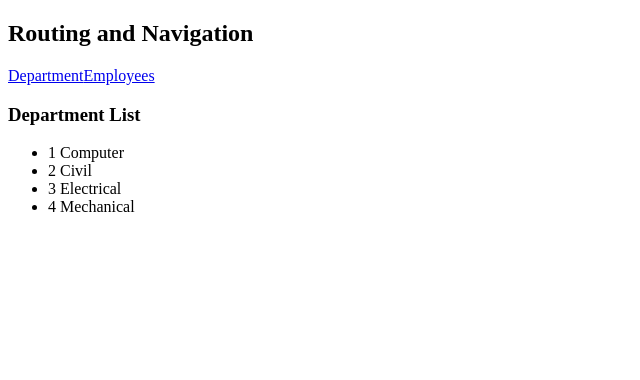
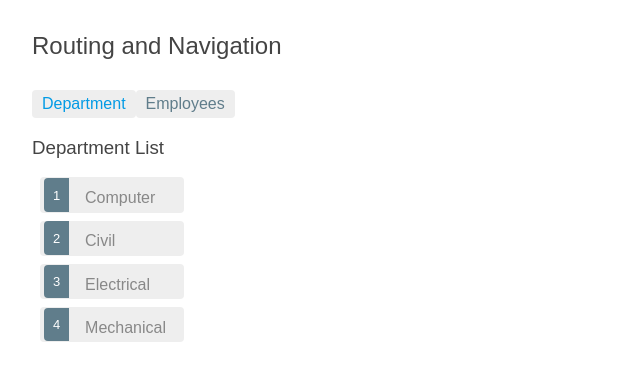
Before and after one commit to devansheee/fluffy-umbrella, an Angular app: page /departments in a window 1280 px wide. Shown: the top 380 px of the page, without its empty margins (0-640 px from the left). Built offline with nearby package versions, Linux system fonts and the light colour scheme.

Commit message:
Routing completed with relative navigation.

```diff
--- a/src/app/app-routing.module.ts
+++ b/src/app/app-routing.module.ts
@@ -1,7 +1,9 @@
 import { NgModule } from '@angular/core';
 import { RouterModule, Routes } from '@angular/router';
+import { DepartmentContactComponent } from './department-contact/department-contact.component';
 import { DepartmentDetailComponent } from './department-detail/department-detail.component';
 import { DepartmentListComponent } from './department-list/department-list.component';
+import { DepartmentOverviewComponent } from './department-overview/department-overview.component';
 import { EmployeeListComponent } from './employee-list/employee-list.component';
 import { PageNotFoundComponent } from './page-not-found/page-not-found.component';
 
@@ -11,7 +13,16 @@ const routes: Routes = [
   {path: '', redirectTo: '/departments', pathMatch: 'full'},
   {path: 'departments', component: DepartmentListComponent},
   {path: 'employees', component: EmployeeListComponent},
-  {path: 'departments/:id', component: DepartmentDetailComponent},
+  //adding child routes to the department details component.
+  {
+    path: 'departments/:id',
+    component: DepartmentDetailComponent,
+    children:[
+      {path: 'overview', component: DepartmentOverviewComponent},
+      {path: 'contact', component: DepartmentContactComponent}
+    ]
+
+  },
   {path: '**', component: PageNotFoundComponent}
  ];
 
@@ -23,4 +34,7 @@ export class AppRoutingModule { }
 export const routingComponents = [DepartmentListComponent,
                                   EmployeeListComponent,
                                   PageNotFoundComponent,
-                                  DepartmentDetailComponent]
+                                  DepartmentDetailComponent,
+                                  DepartmentOverviewComponent,
+                                  DepartmentContactComponent
+                                ]
--- a/src/app/app.module.ts
+++ b/src/app/app.module.ts
@@ -12,6 +12,8 @@ import { EmployeesService } from 'src/services/employees.service';
 import {HttpClientModule} from '@angular/common/http';
 import { PageNotFoundComponent } from './page-not-found/page-not-found.component';
 import { DepartmentDetailComponent } from './department-detail/department-detail.component';
+import { DepartmentOverviewComponent } from './department-overview/department-overview.component';
+import { DepartmentContactComponent } from './department-contact/department-contact.component';
 
 
 @NgModule({
@@ -24,6 +26,8 @@ import { DepartmentDetailComponent } from './department-detail/department-detail
     routingComponents,
     PageNotFoundComponent,
     DepartmentDetailComponent,
+    DepartmentOverviewComponent,
+    DepartmentContactComponent,
   ],
   imports: [
     BrowserModule,
--- /dev/null
+++ b/src/app/department-contact/department-contact.component.ts
@@ -0,0 +1,20 @@
+import { Component, OnInit } from '@angular/core';
+
+@Component({
+  selector: 'app-department-contact',
+  template: `
+    <p>
+      department-contact works!
+    </p>
+  `,
+  styles: [
+  ]
+})
+export class DepartmentContactComponent implements OnInit {
+
+  constructor() { }
+
+  ngOnInit(): void {
+  }
+
+}
--- a/src/app/department-detail/department-detail.component.ts
+++ b/src/app/department-detail/department-detail.component.ts
@@ -4,52 +4,66 @@ import { Router } from '@angular/router';
 @Component({
   selector: 'app-department-detail',
   template: `
-   <h3>You've selected department :{{deptInt}} </h3>
-    <a (click)="previous()">Previous</a> <br> <br>
-    <a (click)="next()">Next</a>
+    <h3>You've selected department :{{ deptInt }}</h3>
 
+    <p>
+      <button (click)="showOverview()">Overview</button> <br> <br>
+      <button (click)="showContact()">Contact</button>
+    </p>
+    <router-outlet></router-outlet>
+    <p>
+      <button (click)="previous()">Previous</button> <br />
+      <br />
+      <button (click)="next()">Next</button>
+    </p>
     <div>
       <button (click)="goToDepartments()">Back</button>
     </div>
   `,
-  styles: [
-  ]
+  styles: [],
 })
 export class DepartmentDetailComponent implements OnInit {
-
   public departmentId: any;
-  public deptInt : number = -1;
-  constructor(private route: ActivatedRoute, private router : Router) { }
+  public deptInt: number = -1;
+  constructor(private route: ActivatedRoute, private router: Router) {}
 
   ngOnInit(): void {
     //we did not use snapshot approach bcz it did not change the id in the url in the previous versions ig
-   // this.departmentId = this.route.snapshot.paramMap.get('id');
+    // this.departmentId = this.route.snapshot.paramMap.get('id');
     //this.deptInt = parseInt( this.departmentId);
-    this.route.paramMap.subscribe((params: ParamMap) =>{
+    this.route.paramMap.subscribe((params: ParamMap) => {
       this.departmentId = params.get('id');
     });
     this.deptInt = parseInt(this.departmentId);
   }
 
-  previous(){
-
+  previous() {
     let previousId = --this.deptInt;
     this.router.navigate(['/departments', previousId]);
-    console.log(this.deptInt, " ", previousId);
-
+    console.log(this.deptInt, ' ', previousId);
   }
-  next(){
-
+  next() {
     let nextId = ++this.deptInt;
     this.router.navigate(['/departments', nextId]);
     console.log(this.deptInt, ' ', nextId);
   }
 
-  goToDepartments(){
+  goToDepartments() {
     //optional parameters in routing
     let selectedId = this.deptInt ? this.deptInt : null;
-    this.router.navigate(['/departments', {id: selectedId}]);
 
+    //this.router.navigate(['/departments', {id: selectedId}]);  >>> absolute routing to be removed.
+    //relative routing. ../ means a step back
+    this.router.navigate(['../', { id: selectedId }], {
+      relativeTo: this.route,
+    });
   }
 
+  showOverview() {
+    this.router.navigate(['overview'], { relativeTo: this.route });
+  }
+
+  showContact() {
+    this.router.navigate(['contact'], { relativeTo: this.route });
+  }
 }
--- a/src/app/department-list/department-list.component.ts
+++ b/src/app/department-list/department-list.component.ts
@@ -39,7 +39,11 @@ export class DepartmentListComponent implements OnInit {
   }
 
   onSelect(dept: any){
+      //absolute routing
       this.router.navigate(['/departments/', dept.id]);
+
+      //relative routing : to the current route, append id and then navigate to that
+      this.router.navigate([dept.id], {relativeTo: this.route});
   }
 
   isSelected(department: any){
--- /dev/null
+++ b/src/app/department-overview/department-overview.component.ts
@@ -0,0 +1,20 @@
+import { Component, OnInit } from '@angular/core';
+
+@Component({
+  selector: 'app-department-overview',
+  template: `
+    <p>
+      department-overview works!
+    </p>
+  `,
+  styles: [
+  ]
+})
+export class DepartmentOverviewComponent implements OnInit {
+
+  constructor() { }
+
+  ngOnInit(): void {
+  }
+
+}
--- a/src/styles.css
+++ b/src/styles.css
@@ -1 +1,126 @@
 /* You can add global styles to this file, and also import other style files */
+/* Master Styles */
+h1 {
+    color: #369;
+    font-family: Arial, Helvetica, sans-serif;
+    font-size: 250%;
+  }
+  h2, h3 {
+    color: #444;
+    font-family: Arial, Helvetica, sans-serif;
+    font-weight: lighter;
+  }
+  body {
+    margin: 2em;
+  }
+  body, input[text], button {
+    color: #888;
+    font-family: Cambria, Georgia;
+  }
+  a {
+    cursor: pointer;
+    cursor: hand;
+  }
+  button {
+    font-family: Arial;
+    background-color: #eee;
+    border: none;
+    padding: 5px 10px;
+    border-radius: 4px;
+    cursor: pointer;
+    cursor: hand;
+  }
+  button:hover {
+    background-color: #cfd8dc;
+  }
+  button:disabled {
+    background-color: #eee;
+    color: #aaa;
+    cursor: auto;
+  }
+
+  /* Navigation link styles */
+  nav a {
+    padding: 5px 10px;
+    text-decoration: none;
+    margin-top: 10px;
+    display: inline-block;
+    background-color: #eee;
+    border-radius: 4px;
+  }
+  nav a:visited, a:link {
+    color: #607D8B;
+  }
+  nav a:hover {
+    color: #039be5;
+    background-color: #CFD8DC;
+  }
+  nav a.active {
+    color: #039be5;
+  }
+
+  /* items class */
+  .items {
+    margin: 0 0 2em 0;
+    list-style-type: none;
+    padding-left: 0;
+    width: 10em;
+  }
+  .items li {
+    cursor: pointer;
+    position: relative;
+    left: 0;
+    background-color: #EEE;
+    margin: .5em;
+    padding: .3em;
+    height: 1.6em;
+    border-radius: 4px;
+  }
+  .items li:hover {
+    color: #607D8B;
+    background-color: #DDD;
+    left: .1em;
+  }
+  .items li.selected:hover {
+    background-color: #BBD8DC;
+    color: white;
+  }
+
+  .items .text {
+    position: relative;
+    top: -3px;
+  }
+
+  .items li {
+    cursor: pointer;
+    position: relative;
+    left: 0;
+    background-color: #EEE;
+    margin: .5em;
+    padding: .3em;
+    height: 1.6em;
+    border-radius: 4px;
+  }
+
+  .items .badge {
+    display: inline-block;
+    font-size: small;
+    color: white;
+    padding: 0.8em 0.7em 0 0.7em;
+    background-color: #607D8B;
+    line-height: 1em;
+    position: relative;
+    left: -1px;
+    top: -4px;
+    height: 1.8em;
+    margin-right: .8em;
+    border-radius: 4px 0 0 4px;
+  }
+  .items li.selected {
+    background-color: #CFD8DC;
+    color: white;
+  }
+  /* everywhere else */
+  * {
+    font-family: Arial, Helvetica, sans-serif;
+  }
```
Also changed, not shown: 2 other files (tests, documents, lock files or other folders).
